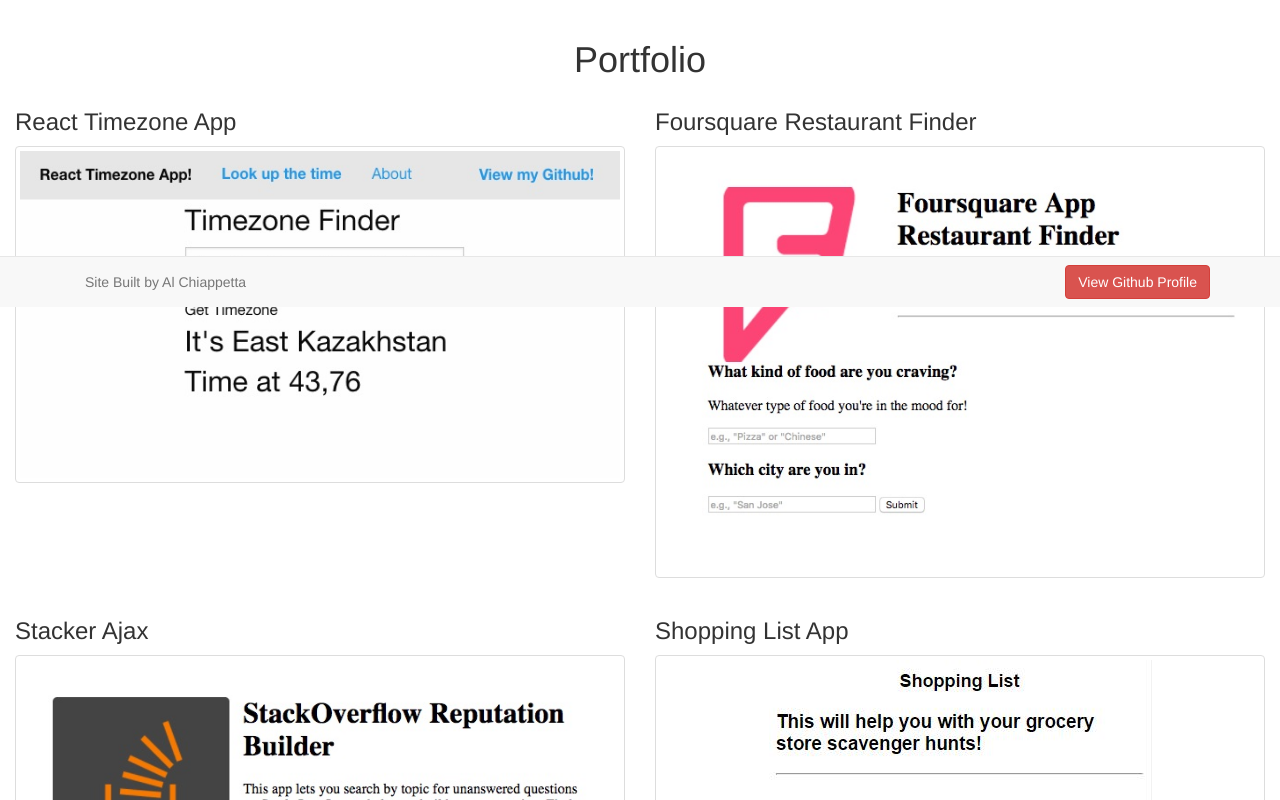
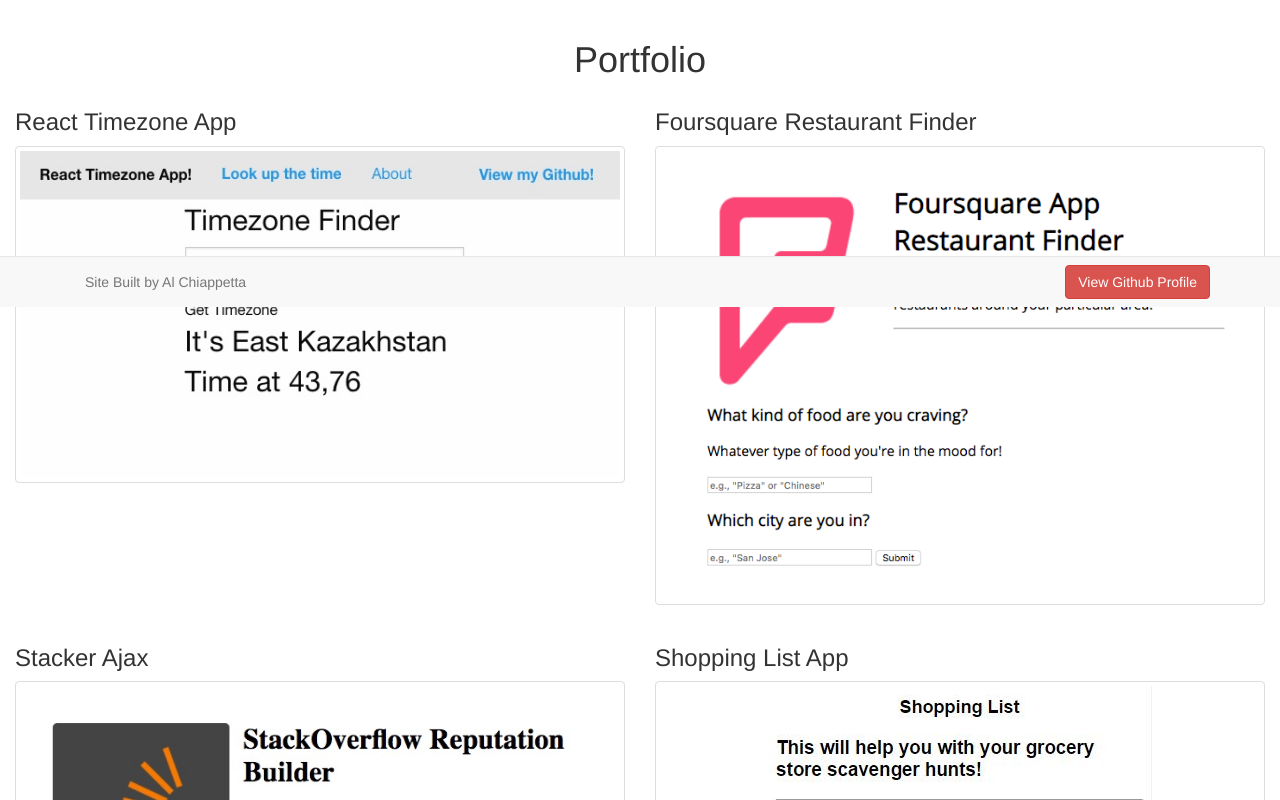
Before and after one commit to zerubabbel/personalwebsite, a plain HTML site: page index.html in a window 1280 px wide. Shown: the part 493-1293 px from the top of the page. Drawn offline with nearby package versions, Linux system fonts and the light colour scheme.

Commit message:
changed thumbnail for FourSquare app

```diff
--- a/index.html
+++ b/index.html
@@ -59,7 +59,7 @@
 					<h3>Foursquare Restaurant Finder</h3>
 					<div class="thumbnail">
 					<a href="https://zerubabbel.github.io/Foursquarev2/">
-						<img src="images/foursquarev2pic.jpg" class="img-responsive">
+						<img src="images/foursquareRevamp.png" class="img-responsive">
 					</a>
 					</div>
 				</div>
```
Also changed, not shown: contact.html (+1 -1 lines), images/foursquareRevamp.png (added), images/foursquarev2pic.jpg (deleted).
